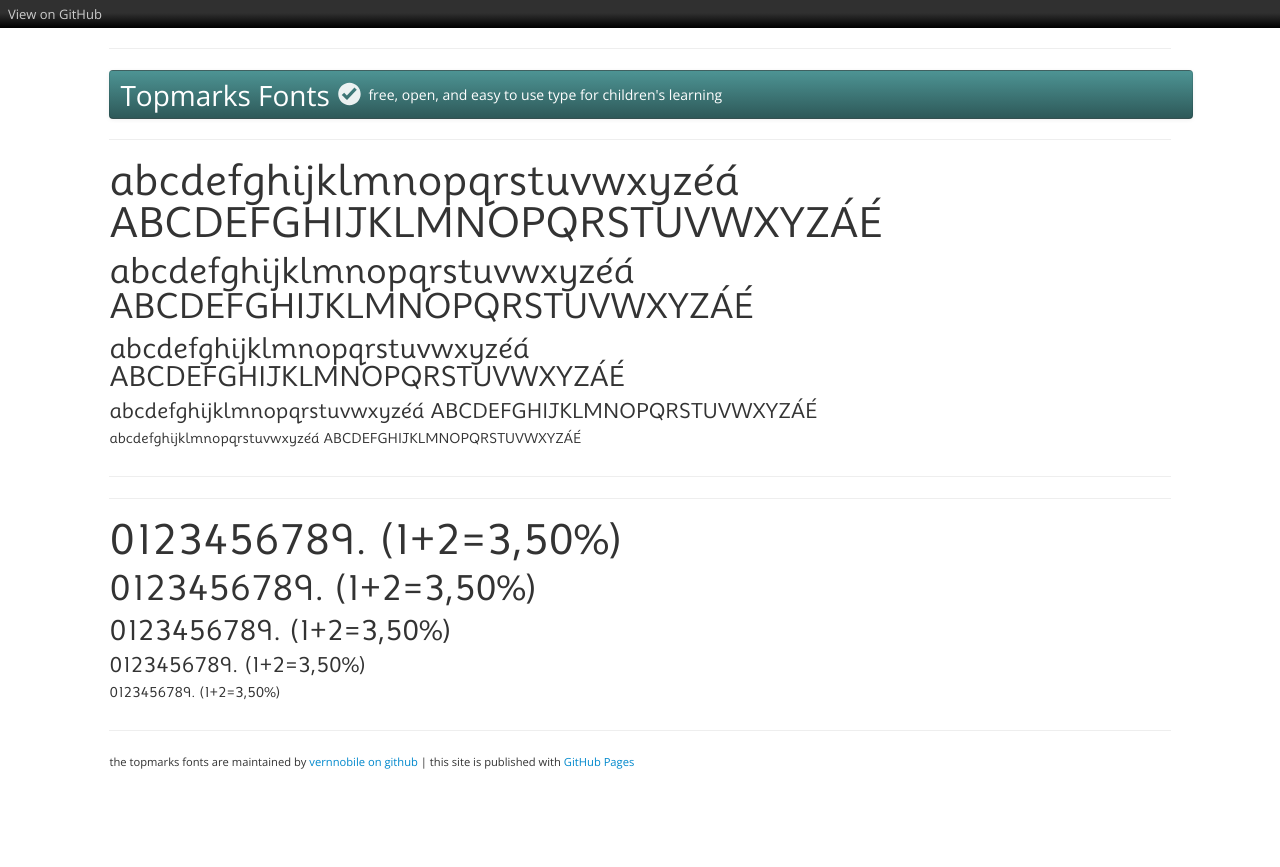
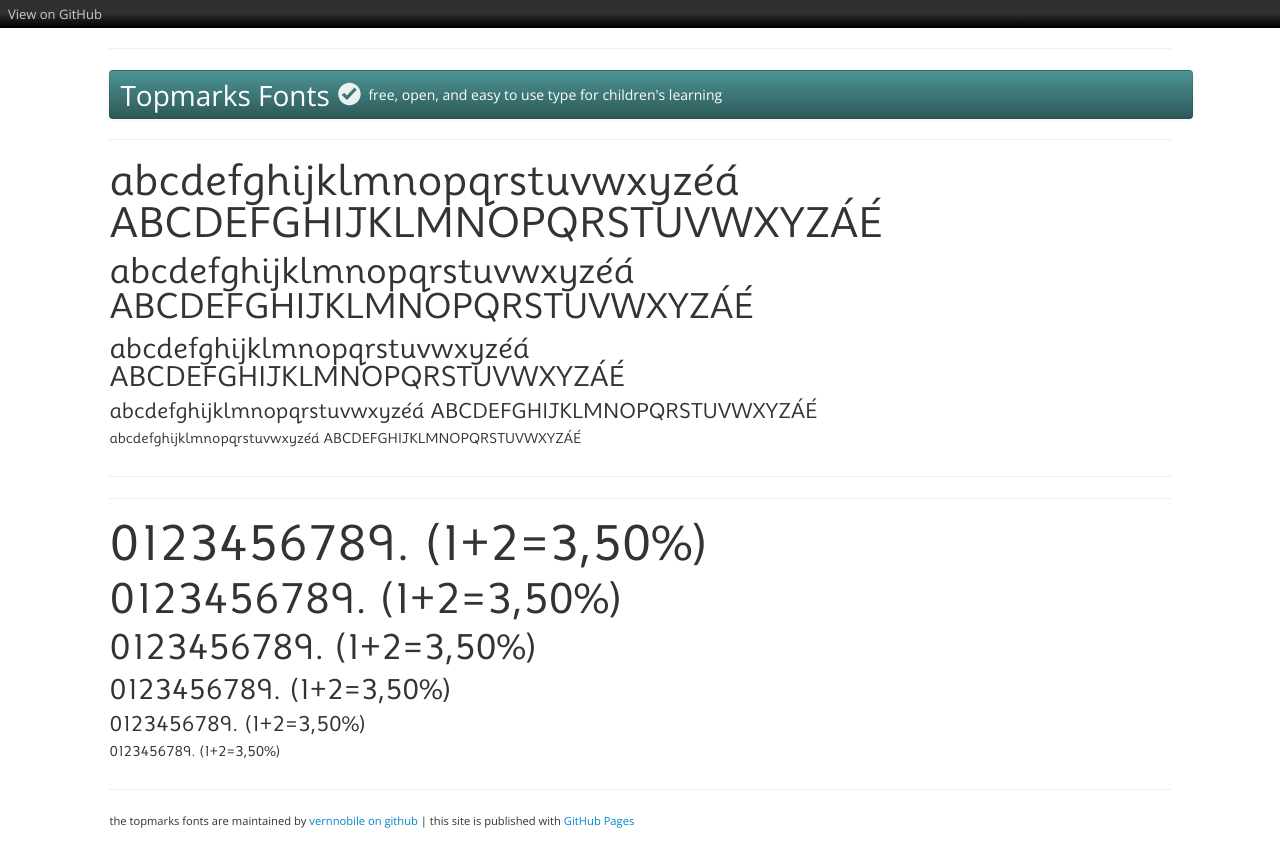
Before and after one commit to vernnobile/topmarks, a Jekyll site: the page built from testing.html, in a window 1280 px wide. Shown: the top 867 px of the page. Built offline with Jekyll 4.4.1, drawn with Linux system fonts in a browser that asks for light colours.

Commit message:
Update test2.html

```diff
--- a/_includes/test2.html
+++ b/_includes/test2.html
@@ -1,6 +1,8 @@
 <hr>
 <div class="row-fluid">
 <div class="span10">
+<p class='fracs' style="font-family:'topmarksbook'; font-size:3.5em; line-height:1em;">
+0123456789. (1+2=3,50%)</p>
 <p class='fracs' style="font-family:'topmarksbook'; font-size:3em; line-height:1em;">
 0123456789. (1+2=3,50%)</p>
 <p style="font-family:'topmarksbook'; font-size:2.5em;line-height:1em;">
```
